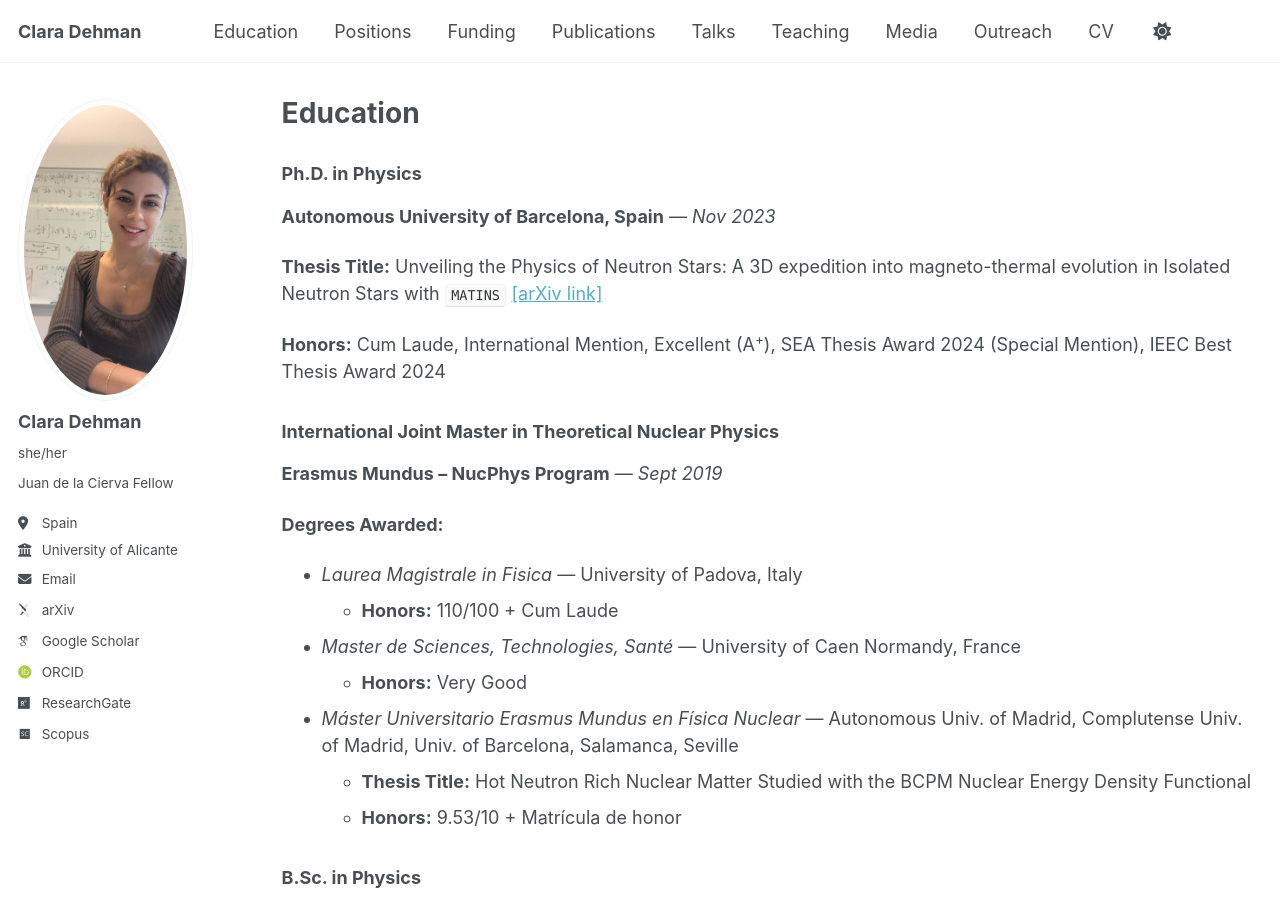
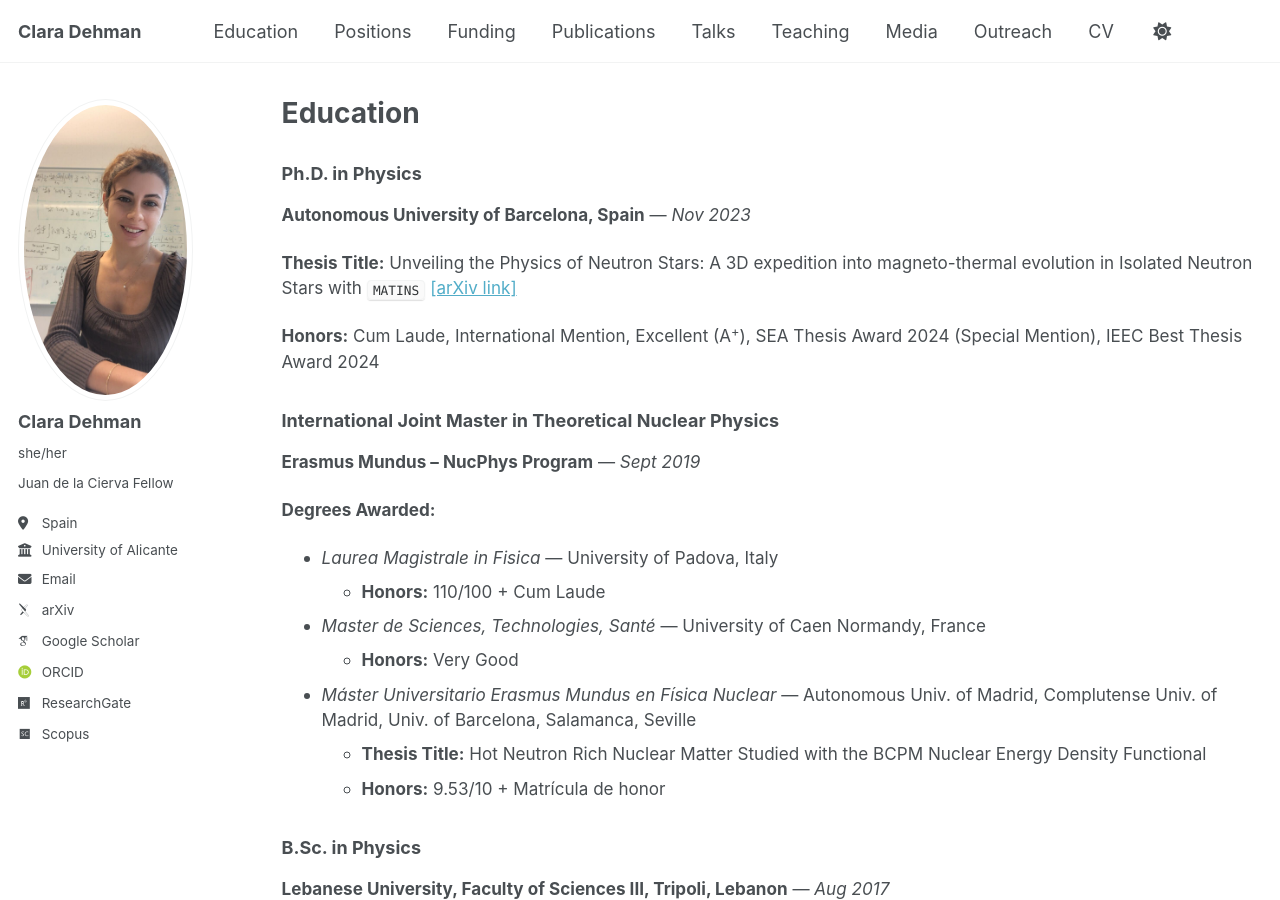
Before and after one commit to ClaraDehman/ClaraDehman.github.io, a Jekyll site: the page built from _pages/education.html, in a window 1280 px wide and 900 px high. Built offline with Jekyll 4.4.1, drawn with Linux system fonts in a browser that asks for light colours; some web fonts are replaced.

Commit message:
Update education.html

```diff
--- a/_pages/education.html
+++ b/_pages/education.html
@@ -9,16 +9,16 @@ author_profile: true
 
 <div class="archive__item">
   <h3 class="archive__item-title">Ph.D. in Physics</h3>
-  <p><strong>Autonomous University of Barcelona, Spain</strong> — <em>Nov 2023</em></p>
-  <p><strong>Thesis Title:</strong> Unveiling the Physics of Neutron Stars: A 3D expedition into magneto-thermal evolution in Isolated Neutron Stars with <code>MATINS</code> <a href="https://arxiv.org/pdf/2405.00133" target="_blank">[arXiv link]</a></p>
-  <p><strong>Honors:</strong> Cum Laude, International Mention, Excellent (A<sup>+</sup>), SEA Thesis Award 2024 (Special Mention), IEEC Best Thesis Award 2024</p>
+  <p style="font-size: 0.95em;"><strong>Autonomous University of Barcelona, Spain</strong> — <em>Nov 2023</em></p>
+  <p style="font-size: 0.95em;"><strong>Thesis Title:</strong> Unveiling the Physics of Neutron Stars: A 3D expedition into magneto-thermal evolution in Isolated Neutron Stars with <code>MATINS</code> <a href="https://arxiv.org/pdf/2405.00133" target="_blank">[arXiv link]</a></p>
+  <p style="font-size: 0.95em;"><strong>Honors:</strong> Cum Laude, International Mention, Excellent (A<sup>+</sup>), SEA Thesis Award 2024 (Special Mention), IEEC Best Thesis Award 2024</p>
 </div>
 
 <div class="archive__item">
   <h3 class="archive__item-title">International Joint Master in Theoretical Nuclear Physics</h3>
-  <p><strong>Erasmus Mundus – NucPhys Program</strong> — <em>Sept 2019</em></p>
-  <p><strong>Degrees Awarded:</strong></p>
-  <ul>
+  <p style="font-size: 0.95em;"><strong>Erasmus Mundus – NucPhys Program</strong> — <em>Sept 2019</em></p>
+  <p style="font-size: 0.95em;"><strong>Degrees Awarded:</strong></p>
+  <ul style="font-size: 0.95em;">
     <li><em>Laurea Magistrale in Fisica</em> — University of Padova, Italy
       <ul><li><strong>Honors:</strong> 110/100 + Cum Laude</li></ul>
     </li>
@@ -36,7 +36,7 @@ author_profile: true
 
 <div class="archive__item">
   <h3 class="archive__item-title">B.Sc. in Physics</h3>
-  <p><strong>Lebanese University, Faculty of Sciences III, Tripoli, Lebanon</strong> — <em>Aug 2017</em></p>
-  <p><strong>Honors:</strong> 1<sup>st</sup> rank in Physics department</p>
-  <p><strong>Grade:</strong> 79.64/100</p>
+  <p style="font-size: 0.95em;"><strong>Lebanese University, Faculty of Sciences III, Tripoli, Lebanon</strong> — <em>Aug 2017</em></p>
+  <p style="font-size: 0.95em;"><strong>Honors:</strong> 1<sup>st</sup> rank in Physics department</p>
+  <p style="font-size: 0.95em;"><strong>Grade:</strong> 79.64/100</p>
 </div>
```
